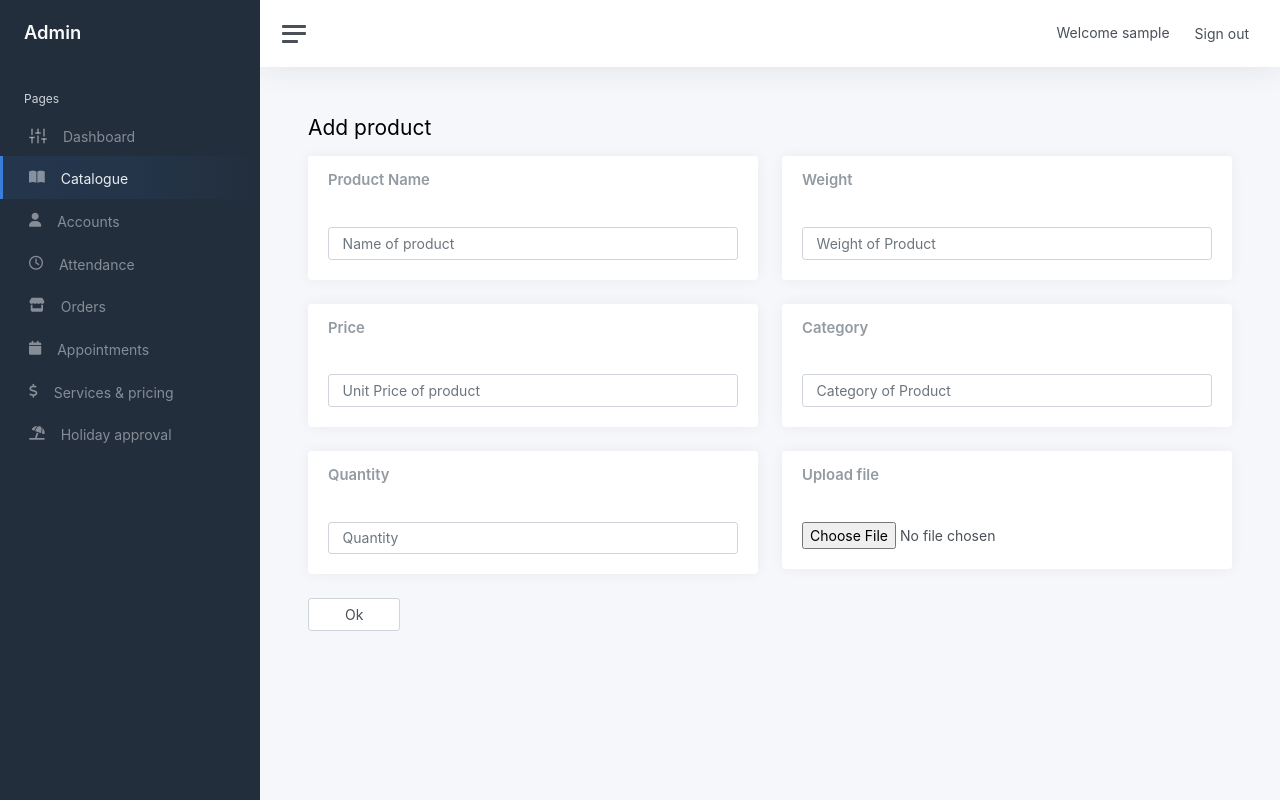
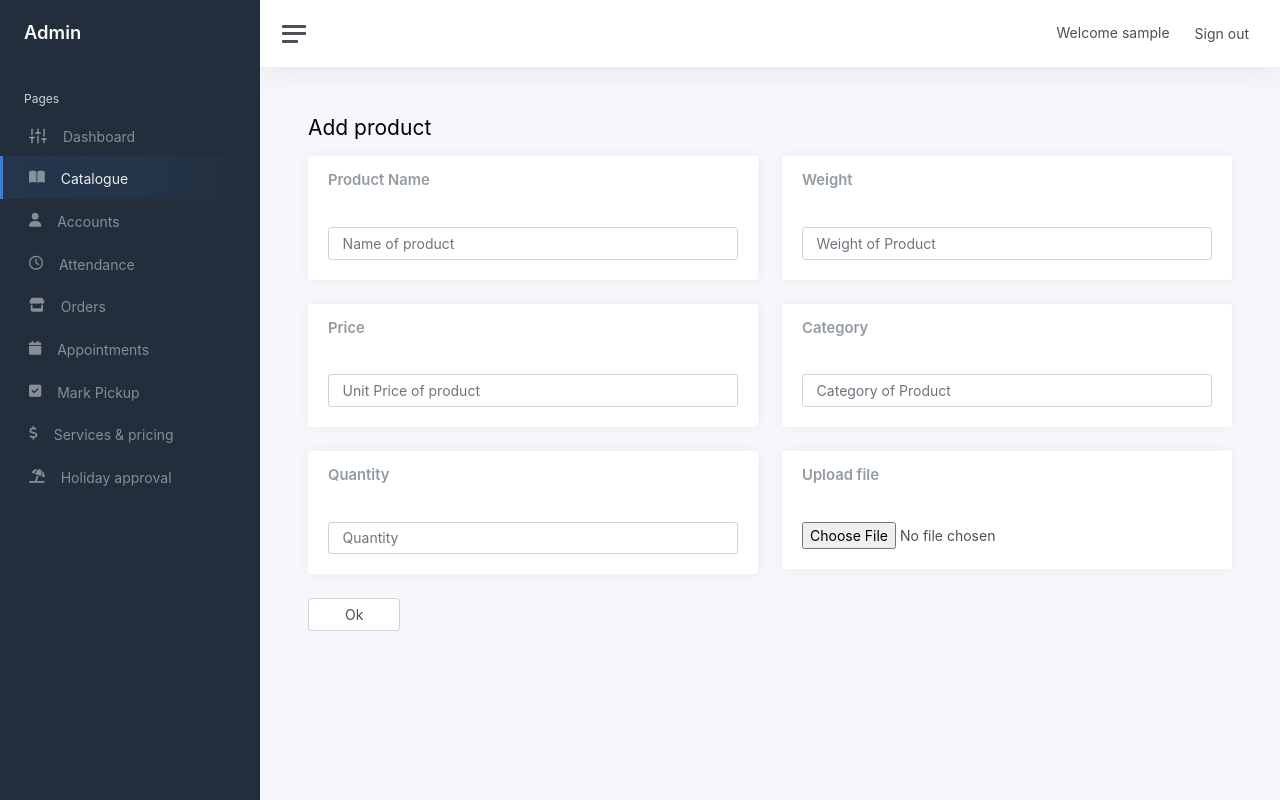
Before and after one commit to Keelan10/Barber-Web-App, a PHP site: page /add-product.php in a window 1280 px wide. Run offline with PHP 8.4, Linux system fonts and the light colour scheme; the visitor is signed in with stand-in values (Sample User, id 1); data that the repository does not hold is empty; some libraries are stand-ins or nearby versions.

Commit message:
Update navbar links

```diff
--- a/includes/admin-menu.php
+++ b/includes/admin-menu.php
@@ -1,5 +1,6 @@
 <script src="https://ajax.googleapis.com/ajax/libs/jquery/3.6.0/jquery.min.js"></script>
     <script src="./js/admin.js"></script>
+    <link href="http://cdnjs.cloudflare.com/ajax/libs/font-awesome/4.3.0/css/font-awesome.css" rel="stylesheet" type='text/css'>
     <script src="https://kit.fontawesome.com/65310733dc.js" crossorigin="anonymous"></script>
     <link rel="stylesheet" href="styles/admin-style.css">
     <link rel="icon" href="images/black-logo.png">
@@ -8,8 +9,7 @@
     <body>
         <?php
         session_start();
-        //temporary message! To do it properly afterwards
-        if(!isset($_SESSION["admin_username"])||!(isset($_SESSION["admin_userid"]))){
+        if (!isset($_SESSION["admin_username"]) || !(isset($_SESSION["admin_userid"]))) {
         ?>
 
             <div class="error-msg">
@@ -34,14 +34,7 @@
                         <li class="sidebar-header">
                             Pages
                         </li>
-
-                    <!-- <li class="sidebar-item active">
-                        <a class="sidebar-link" href="index.html">
-                            <i class="align-middle" data-feather="sliders"></i> <span class="align-middle">Dashboard</span>
-                        </a>
-                    </li> -->
-
-                    <li class="sidebar-item <?php if($activeMenu=="dashboard") echo "active"?>">
+                        <li class="sidebar-item <?php if ($activeMenu == "dashboard") echo "active" ?>">
                             <a class="sidebar-link" href="dashboard.php">
                                 <svg xmlns="http://www.w3.org/2000/svg" width="24" height="24" viewBox="0 0 24 24" fill="none" stroke="currentColor" stroke-width="2" stroke-linecap="round" stroke-linejoin="round" class="feather feather-sliders align-middle">
                                     <line x1="4" y1="21" x2="4" y2="14"></line>
@@ -57,13 +50,7 @@
                             </a>
                         </li>
 
-                    <!-- <li class="sidebar-item">
-                        <a class="sidebar-link" href="pages-profile.html">
-                            <i class="align-middle" data-feather="user"></i> <span class="align-middle">Profile</span>
-                        </a>
-                    </li> -->
-
-                    <li class="sidebar-item <?php if($activeMenu=="catalogue") echo "active"?>">
+                        <li class="sidebar-item <?php if ($activeMenu == "catalogue") echo "active" ?>">
                             <a class="sidebar-link">
                                 <i class="fas fa-book-open" style="color: rgba(233, 236, 239, .5)"></i>
                                 <span class="align-middle">Catalogue</span>
@@ -71,16 +58,11 @@
                             <div class="dropdown-content">
                                 <a href="add-product.php">Add product</a>
                                 <a href="edit-catalogue.php">Edit/Remove product</a>
-                            <!-- <a href="#">Delete product</a> -->
                             </div>
                         </li>
 
-                    <li class="sidebar-item <?php if($activeMenu=="accounts") echo "active"?>">
+                        <li class="sidebar-item <?php if ($activeMenu == "accounts") echo "active" ?>">
                             <a class="sidebar-link">
-                            <!-- <svg xmlns="http://www.w3.org/2000/svg" width="24" height="24" viewBox="0 0 24 24" fill="none" stroke="currentColor" stroke-width="2" stroke-linecap="round" stroke-linejoin="round" class="feather feather-user align-middle">
-                            <path d="M20 21v-2a4 4 0 0 0-4-4H8a4 4 0 0 0-4 4v2"></path>
-                            <circle cx="12" cy="7" r="4"></circle>
-                        </svg> -->
                                 <i class="fa fa-user" aria-hidden="true"></i>
 
                                 <span class="align-middle">Accounts</span>
@@ -91,99 +73,52 @@
                             </div>
                         </li>
 
-                    <li class="sidebar-item <?php if($activeMenu=="attendance") echo "active"?>">
+                        <li class="sidebar-item <?php if ($activeMenu == "attendance") echo "active" ?>">
                             <a class="sidebar-link" href="attendance.php">
                                 <i class="fa fa-clock-o"></i>
                                 <span class="align-middle">Attendance</span>
                             </a>
                         </li>
 
-                    <li class="sidebar-item <?php if($activeMenu=="orders") echo "active"?>">
+                        <li class="sidebar-item <?php if ($activeMenu == "orders") echo "active" ?>">
                             <a class="sidebar-link" href="view-order.php">
                                 <i class="fas fa-store"></i>
                                 <span class="align-middle">Orders</span>
                             </a>
                         </li>
 
-                    <li class="sidebar-item <?php if($activeMenu=="appointments") echo "active"?>">
+                        <li class="sidebar-item <?php if ($activeMenu == "appointments") echo "active" ?>">
                             <a class="sidebar-link" href="view-appointment.php">
                                 <i class="fas fa-calendar"></i>
                                 <span class="align-middle">Appointments</span>
                             </a>
                         </li>
 
-                    <!-- <li class="sidebar-item <?php //if($activeMenu=="activity") echo "active"?>">
-                        <a class="sidebar-link" href="#">
-                            <i class="fas fa-history"></i>
-                            <span class="align-middle">Activity Log</span>
-                        </a>
-                    </li> -->
-
-                    <li class="sidebar-item <?php if($activeMenu=="services") echo "active"?>">
-                        <a class="sidebar-link" href="#">
-                            <i class="fas fa-dollar-sign"></i>
-                            <span class="align-middle">Services & pricing</span>
+                        <li class="sidebar-item <?php if ($activeMenu == "MarkPickup") echo "active" ?>">
+                            <a class="sidebar-link" href="MarkPickup.php">
+                                <i class="fas fa-check-square"></i>
+                                <span class="align-middle">Mark Pickup</span>
                             </a>
                         </li>
 
-                    <li class="sidebar-item <?php if($activeMenu=="holiday") echo "active"?>">
+                        <li class="sidebar-item <?php if ($activeMenu == "services") echo "active" ?>">
+                            <a class="sidebar-link">
+                                <i class="fas fa-dollar-sign" style="color: rgba(233, 236, 239, .5)"></i>
+                                <span class="align-middle">Services & pricing</span>
+                            </a>
+                            <div class="dropdown-content">
+                                <a href="add-service.php">Add service</a>
+                                <a href="services-pricing.php">Edit/Remove services</a>
+                                <!-- <a href="#">Delete product</a> -->
+                            </div>
+                        </li>
+
+                        <li class="sidebar-item <?php if ($activeMenu == "holiday") echo "active" ?>">
                             <a class="sidebar-link" href="holiday-approval.php">
                                 <i class="fas fa-umbrella-beach"></i>
                                 <span class="align-middle">Holiday approval</span>
                             </a>
                         </li>
-                    <!-- <li class="sidebar-item">
-                        <a class="sidebar-link" href="pages-sign-in.html">
-                            <i class="align-middle" data-feather="log-in"></i> <span class="align-middle">Sign In</span>
-                        </a>
-                    </li> -->
-
-                    <!-- <li class="sidebar-item">
-                        <a class="sidebar-link" href="pages-sign-up.html">
-                            <i class="align-middle" data-feather="user-plus"></i> <span class="align-middle">Sign
-                                Up</span>
-                        </a>
-                    </li> -->
-
-                    <!-- <li class="sidebar-item">
-                        <a class="sidebar-link" href="pages-blank.html">
-                            <i class="align-middle" data-feather="book"></i> <span class="align-middle">Blank</span>
-                        </a>
-                    </li> -->
-
-                    <!-- <li class="sidebar-header">
-                        Tools & Components
-                    </li>
-
-                    <li class="sidebar-item">
-                        <a class="sidebar-link" href="ui-buttons.html">
-                            <i class="align-middle" data-feather="square"></i> <span class="align-middle">Buttons</span>
-                        </a>
-                    </li>
-
-                    <li class="sidebar-item">
-                        <a class="sidebar-link" href="ui-forms.html">
-                            <i class="align-middle" data-feather="check-square"></i> <span class="align-middle">Forms</span>
-                        </a>
-                    </li>
-
-                    <li class="sidebar-item">
-                        <a class="sidebar-link" href="ui-cards.html">
-                            <i class="align-middle" data-feather="grid"></i> <span class="align-middle">Cards</span>
-                        </a>
-                    </li>
-
-                    <li class="sidebar-item">
-                        <a class="sidebar-link" href="ui-typography.html">
-                            <i class="align-middle" data-feather="align-left"></i> <span class="align-middle">Typography</span>
-                        </a>
-                    </li>
-
-                    <li class="sidebar-item">
-                        <a class="sidebar-link" href="icons-feather.html">
-                            <i class="align-middle" data-feather="coffee"></i> <span class="align-middle">Icons</span>
-                        </a>
-                    </li> -->
                     </ul>
                 </div>
             </nav>
@@ -195,7 +130,7 @@
 
                     <div class="navbar-collapse collapse">
                         <ul class="navbar-nav navbar-align">
-                <li class="nav-item" style="padding-top: 0.5rem;padding-right:1rem">Welcome <?php echo $_SESSION["admin_username"];?></li>
+                            <li class="nav-item" style="padding-top: 0.5rem;padding-right:1rem">Welcome <?php echo $_SESSION["admin_username"]; ?></li>
                             <!-- <li class="nav-item"><a class="nav-link btn text-dark" href="#">Sign out</a></li> -->
                             <li class="nav-item"><a class="nav-link btn" href="logout.php" style="color:#495057">Sign out</a></li>
                         </ul>
```
Lines whose indentation alone changed are shown as unchanged.
